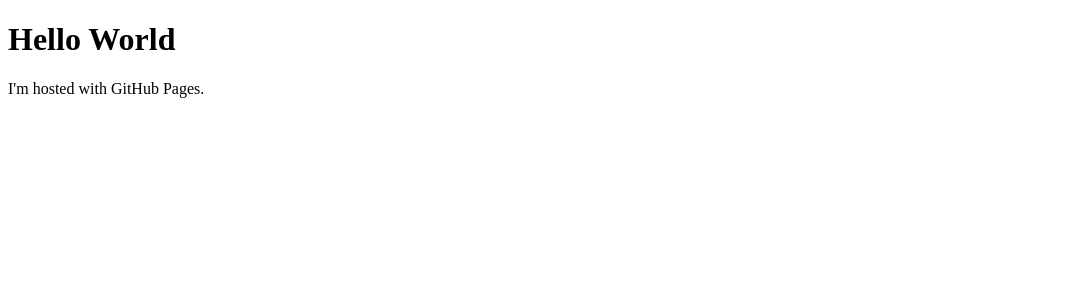
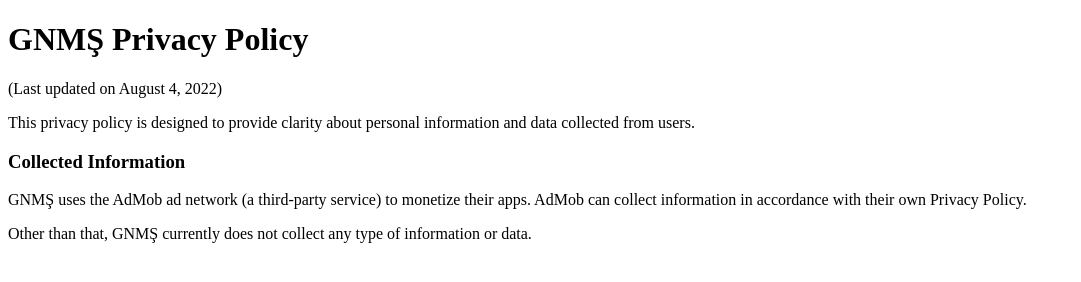
Before and after one commit to gnmsdev/gnmsdev.github.io, a plain HTML site: page index.html in a window 1280 px wide. Shown: the whole page, without its empty margins (0-1081 px from the left). Drawn offline with Linux system fonts and the light colour scheme.

Commit message:
Placed Privacy Policy inside index.html

```diff
--- a/index.html
+++ b/index.html
@@ -1,7 +1,11 @@
 <!DOCTYPE html>
 <html>
 <body>
-<h1>Hello World</h1>
-<p>I'm hosted with GitHub Pages.</p>
+<h1>GNMŞ Privacy Policy</h1>
+<p>(Last updated on August 4, 2022)</p>
+<p>This privacy policy is designed to provide clarity about personal information and data collected from users.</p>
+<h3>Collected Information</h3>
+<p>GNMŞ uses the AdMob ad network (a third-party service) to monetize their apps. AdMob can collect information in accordance with their own Privacy Policy.</p>
+<p>Other than that, GNMŞ currently does not collect any type of information or data.</p>
 </body>
 </html>
```
